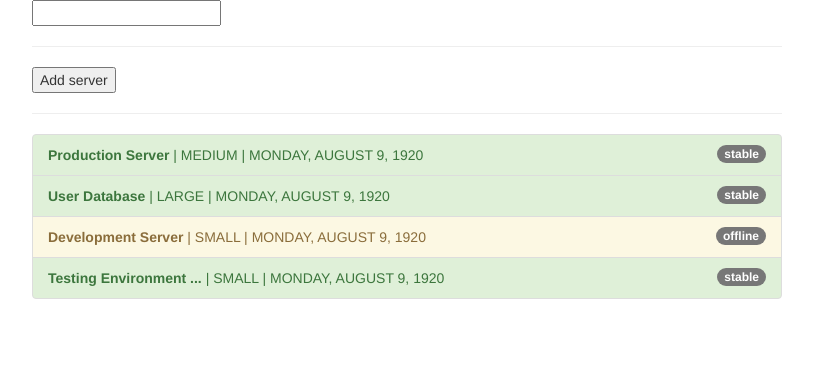
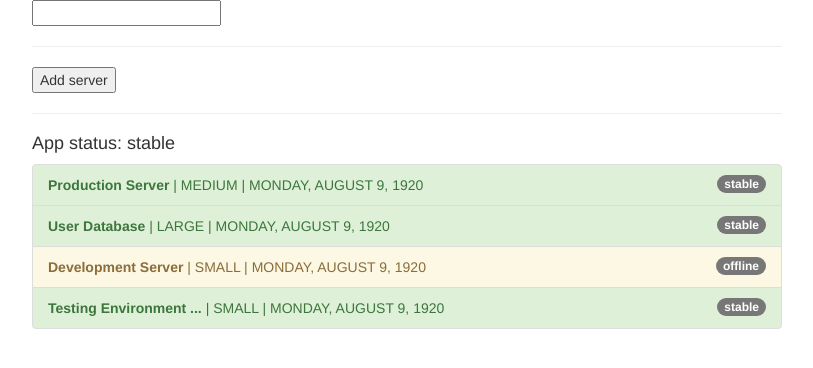
Before and after one commit to aamirsaleem67/Angular-Pipes, an Angular app: page / in a window 1280 px wide. Shown: the top 368 px of the page, without its empty margins (233-1046 px from the left). Built offline with nearby package versions, Linux system fonts and the light colour scheme.

Commit message:
async pipe

```diff
--- a/src/app/app.component.html
+++ b/src/app/app.component.html
@@ -5,6 +5,7 @@
         <hr>
         <button (click)="onAddServer()"> Add server </button>
         <hr>
+        <h4> App status: {{ (appStatus | async) || 'Loading.. ' }}</h4>
       <ul class="list-group">
         <li
           class="list-group-item"
--- a/src/app/app.component.ts
+++ b/src/app/app.component.ts
@@ -13,6 +13,14 @@ import { Component, OnInit } from '@angular/core';
   styleUrls: ['./app.component.css']
 })
 export class AppComponent {
+  appStatus= new Promise(
+    (resolve,reject)=>{
+      setTimeout(
+        ()=>{
+          resolve('stable')
+        },2000);
+    }
+  );
   filteredStatus='';
   servers = [
     {
```
